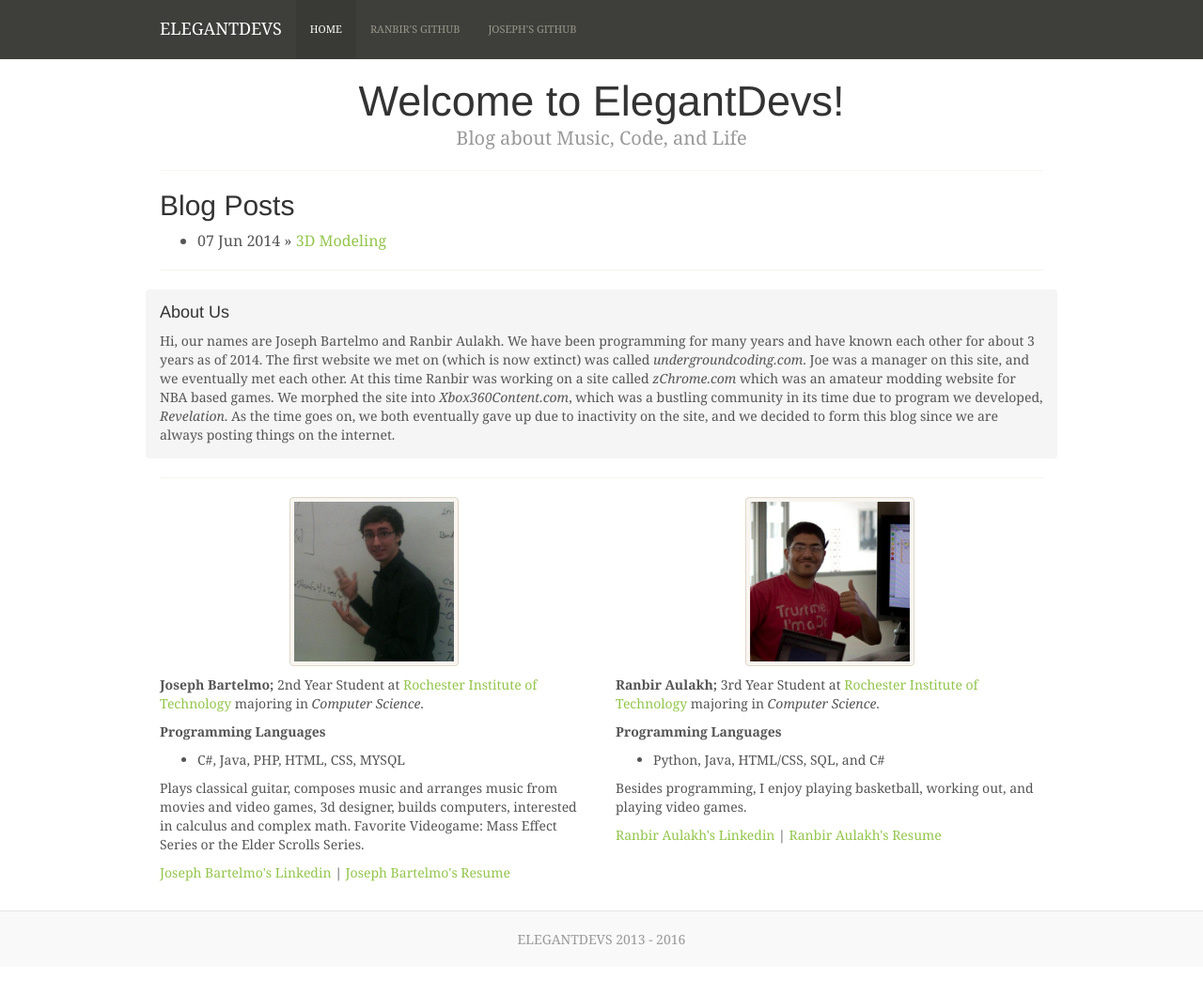
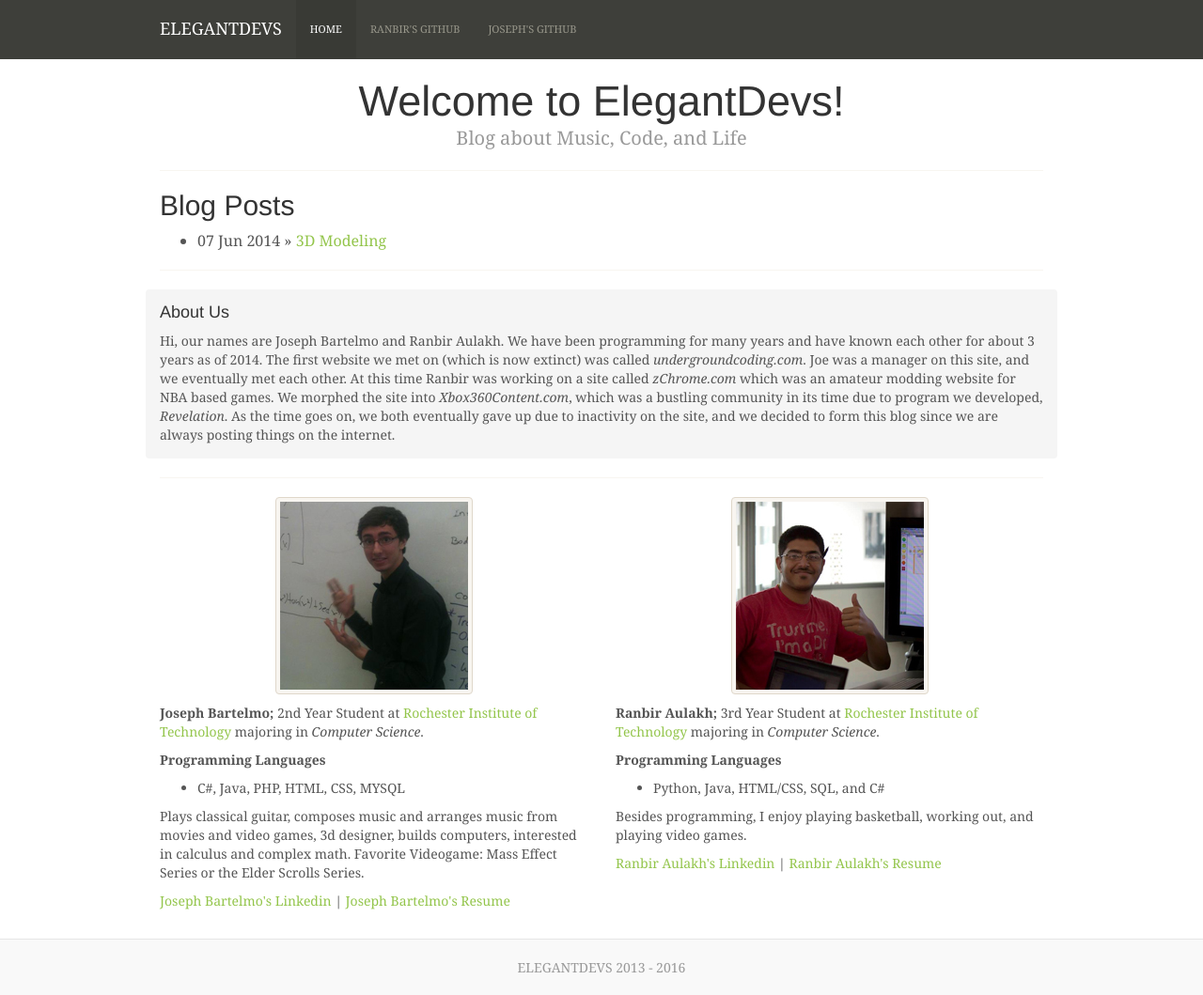
Before and after one commit to RanbirAulakh/elegant.io, a Jekyll site: the page built from index.html, in a window 1280 px wide. Shown: the whole page at 94% size. Built offline with Jekyll 4.4.1, drawn with Linux system fonts in a browser that asks for light colours; nearby versions of some CDN libraries; before the commit the page ends 1029 px from its top, so only the background shows below that.

```diff
--- a/_includes/footer.html
+++ b/_includes/footer.html
@@ -8,5 +8,5 @@
 
 <!-- jQuery -->
 <script src="https://ajax.googleapis.com/ajax/libs/jquery/1.11.3/jquery.min.js"></script>
-<script href="{{ "/js/bootstrap.min.js" | prepend: site.baseurl }}"></script>
-<script href="{{ "/js/npm.js" | prepend: site.baseurl }}"></script>
+<script src="{{ "/js/bootstrap.min.js" | prepend: site.baseurl }}"></script>
+<script src="{{ "/js/npm.js" | prepend: site.baseurl }}"></script>
--- a/index.html
+++ b/index.html
@@ -1,12 +1,12 @@
 ---
 layout: default
 ---
-<center>
-<div class="blog-header">
-    <h1 class="blog-title">Welcome to ElegantDevs!</h1>
-    <p class="lead blog-description">Blog about Music, Code, and Life</p>
+<div style="text-align:center">
+    <div class="blog-header">
+        <h1 class="blog-title">Welcome to ElegantDevs!</h1>
+        <p class="lead blog-description">Blog about Music, Code, and Life</p>
+    </div>
 </div>
-</center>
 
 <hr>
 
@@ -30,8 +30,9 @@ layout: default
 
 <div class="row">
     <div class="col-md-6">
-        <center><img class="img-thumbnail" width="180px" height="180px" src="/images/joe.jpg"></center>
-        <p></p>
+        <div style="text-align:center">
+            <img class="img-thumbnail" src="/images/joe.jpg">
+        </div>
         <p>
             <p><b>Joseph Bartelmo; </b>2nd Year Student at <a href="http://rit.edu"> Rochester Institute of Technology</a> majoring in <em>Computer Science</em>.</p>
             <p><b>Programming Languages</b></p>
@@ -43,8 +44,9 @@ layout: default
         </p>
     </div>
     <div class="col-md-6">
-        <center><img class="img-thumbnail" width="180px" height="180px" src="/images/ranbir.jpg"></center>
-        <p></p>
+        <div style="text-align:center">
+            <img class="img-thumbnail" src="/images/ranbir.jpg">
+        </div>
         <p>
             <p><b>Ranbir Aulakh; </b>3rd Year Student at <a href="http://rit.edu"> Rochester Institute of Technology</a> majoring in <em>Computer Science</em>.</p>
             <p><b>Programming Languages</b></p>
```
Also changed, not shown: _layouts/post.html (+7 -3 lines), 1 other file.
